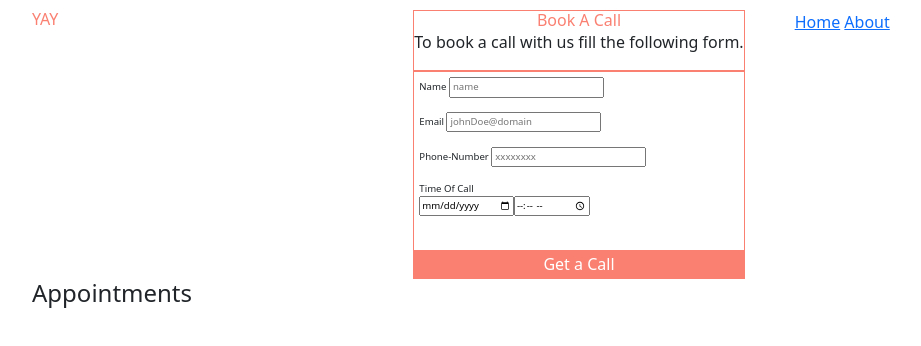
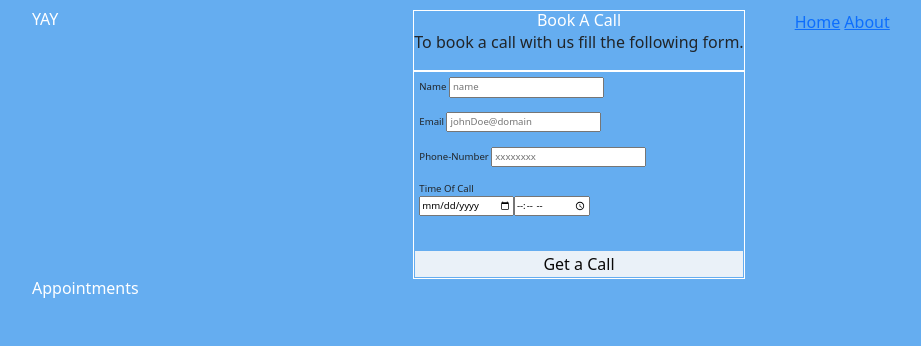
Before and after one commit to SuchiBankoti/Booking_appointment_app, a plain HTML site: page index.html in a window 1280 px wide. Shown: the whole page, without its empty margins (48-969 px from the left). Drawn offline with nearby package versions, Linux system fonts and the light colour scheme; no server answers.

Commit message:
stylesheet

```diff
--- a/style.css
+++ b/style.css
@@ -1,17 +1,18 @@
 body{
     margin: 0;
+    background-color: rgb(101, 173, 240);
 }
 .container{
     padding: 10px;
     font-size: 1rem;
 }
-h2{
+h2,h4{
     margin: 0;
-    color: salmon;
+    color: white;
     font-size: 1rem;
 }
 #form-page{
-    border: 1px solid salmon;
+    border: 1px solid white;
     display: flex;
     flex-direction: column;
     width: fit-content;
@@ -19,7 +20,7 @@ h2{
 
 }
 #form{
-    border-top: 2px solid salmon;
+    border-top: 2px solid white;
     display: flex;
     flex-direction: column;
     align-items:flex-start;
@@ -33,20 +34,20 @@ h2{
     font-size: 1rem;
 }
 button{
-    background-color: salmon;
-    color:white;
-    border: 1px solid salmon;
+    background-color:  rgb(234, 241, 248);
+    color:rgb(9, 8, 8);
+    border: 1px solid  rgb(101, 173, 240);
 }
 #set-time{
     display: flex;
     font-size: 0.6rem;
 }
 #booking-list{
-    background-color:salmon;
+    background-color: rgb(101, 173, 240);
     color:white;
     padding:10px;
 }
 .user{
-background-color: rgb(240, 176, 169);
+background-color:  rgb(138, 189, 233);
 margin:5px;
 }
```
